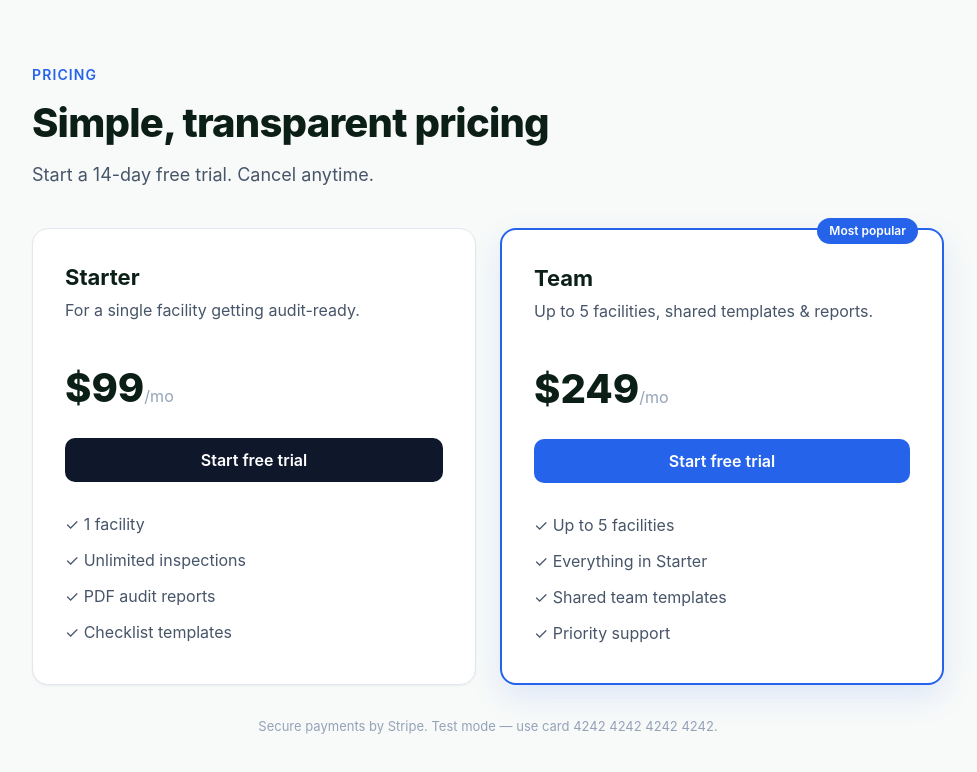
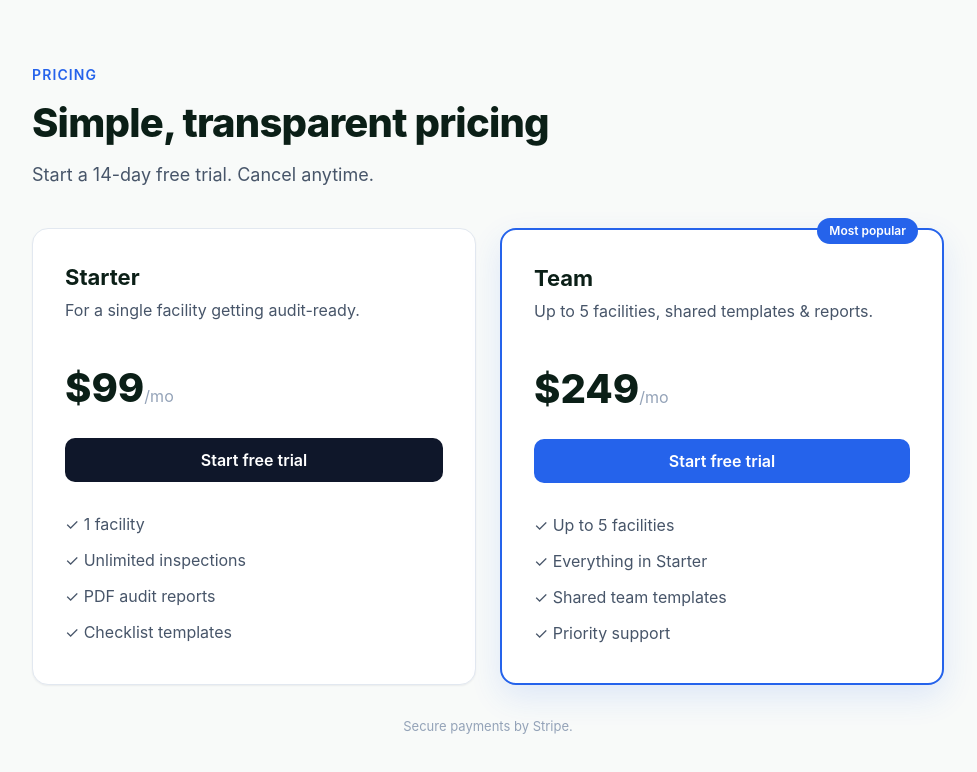
Before and after one commit to bobfromarcher/gradeafoods, a Next.js app: page /pricing in a window 1280 px wide. Shown: the top 772 px of the page, without its empty margins (152-1129 px from the left). Built offline with nearby package versions, Linux system fonts and the light colour scheme.

Commit message:
payments: go live - remove Stripe test-mode notice

```diff
--- a/src/app/pricing/page.tsx
+++ b/src/app/pricing/page.tsx
@@ -56,8 +56,7 @@ export default function PricingPage() {
         ))}
       </div>
       <p style={{ color: "#94a3b8", fontSize: 13, marginTop: 32, textAlign: "center" }}>
-        Secure payments by Stripe. Test mode — use card 4242 4242 4242 4242.
-      </p>
+        Secure payments by Stripe.</p>
     </main>
   );
 }
```
